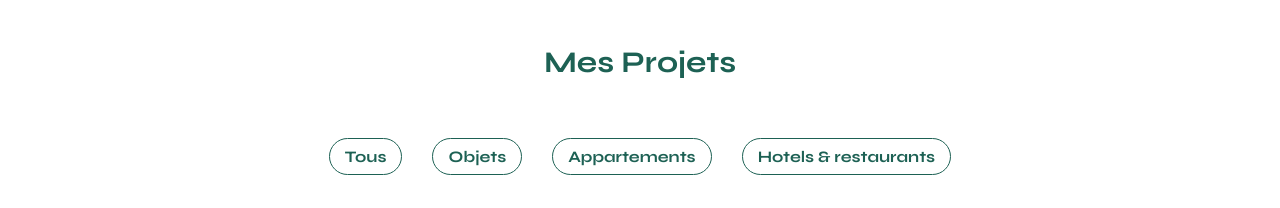
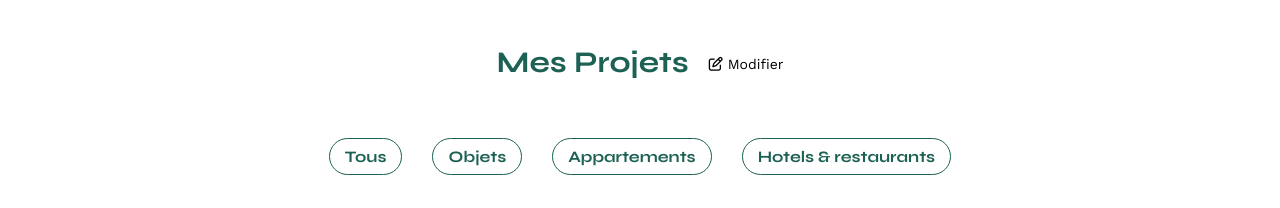
Before and after one commit to Rodolphe-M/Projet-3, a plain HTML site: page FrontEnd/index.html in a window 1280 px wide. Shown: the part 592-800 px from the top of the page. Drawn offline with nearby package versions, Linux system fonts and the light colour scheme; no server answers.

Commit message:
fonction page admin (pb affichage bandeau-top)

```diff
--- a/FrontEnd/assets/style.css
+++ b/FrontEnd/assets/style.css
@@ -349,3 +349,24 @@ margin: auto;
 	text-decoration: none;
 	color: black;
 }
+
+.projets {
+	display: flex;
+	align-items: center;
+	justify-content: center;
+}
+
+#btn-modifier-projets {
+	margin-left: 20px;
+	padding-bottom: 5px;
+}
+
+.js-modal {
+	text-decoration: none;
+	color: black;
+}
+
+.js-modal:hover {
+	text-decoration: none;
+	color:#B1663C;
+}
--- a/FrontEnd/index.html
+++ b/FrontEnd/index.html
@@ -45,7 +45,10 @@
 		</article>
 	</section>
 	<section id="portfolio">
-		<h2>Mes Projets</h2>
+		<div class="projets">
+			<h2>Mes Projets</h2>
+			<button class="btn-modifier" id="btn-modifier-projets"><i id="icone-edition" class="fa-regular fa-pen-to-square"></i><a href="#modal-1" class="js-modal">Modifier</a></button>
+		</div>
 		<div class="button-filtre">
 			<button id="btn-tous">Tous</button>
 			<button id="btn-objets">Objets</button>
@@ -69,7 +72,7 @@
 			<input type="submit" value="Envoyer">
 		</form>
 	</section>
-	<a href="#modal-1" class="js-modal">Modifier</a>
+
 	<aside id="modal-1" class="modal" aria-hidden="true" role="dialog" aria-labelledby="title-modal" style="display:none;">
 		<div class="modal-wrapper js-modal-stop">
 			<button class="js-modal-close">Close</button>
```
